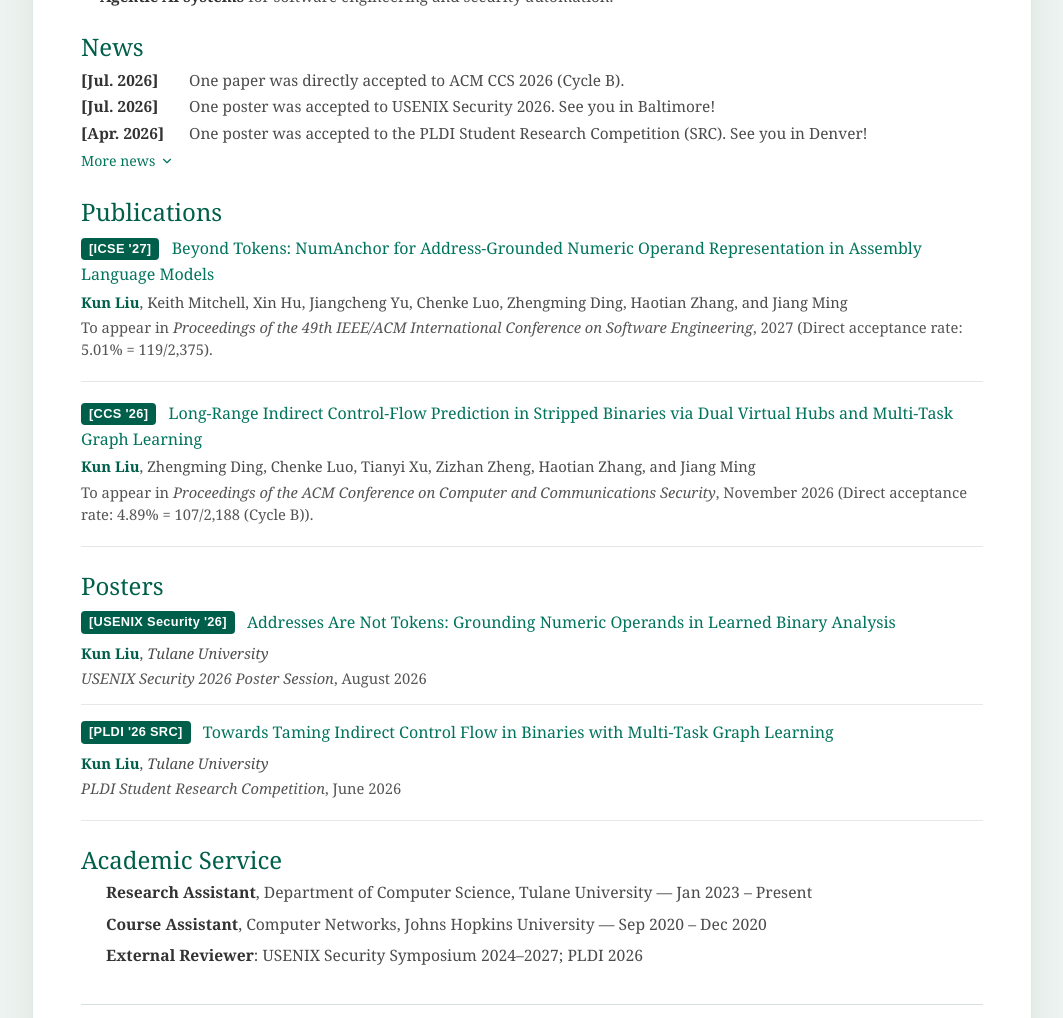
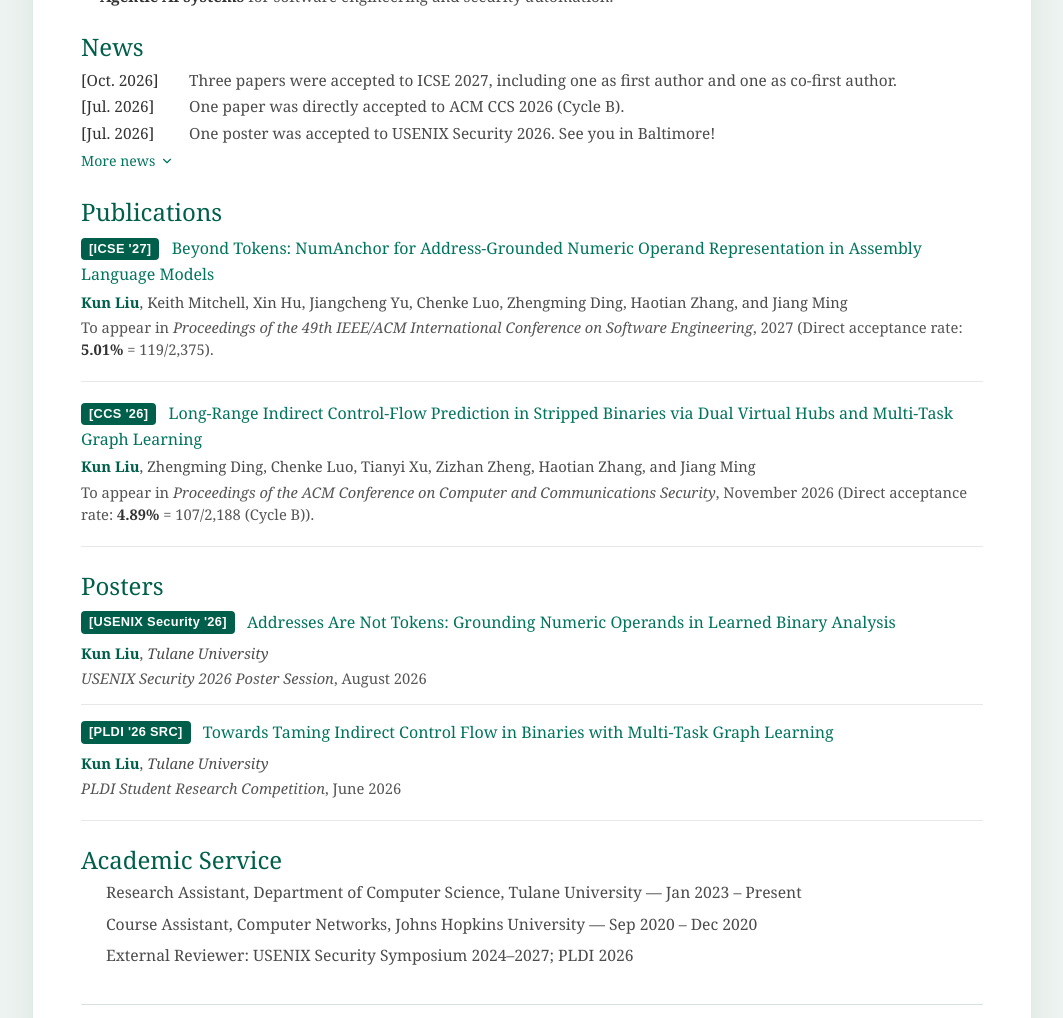
Before and after one commit to Ryan-hub-bit/ryan-hub-bit.github.io, a Next.js app: page / in a window 1280 px wide. Shown: the part 624-1642 px from the top of the page, without its empty margins (108-1171 px from the left). Built offline with nearby package versions, Linux system fonts and the light colour scheme.

Commit message:
Update ICSE news and refine text emphasis

```diff
--- a/app/globals.css
+++ b/app/globals.css
@@ -392,7 +392,7 @@
 
 .news-list time {
   color: #333;
-  font-weight: 600;
+  font-weight: 400;
   white-space: nowrap;
 }
 
--- a/app/page.tsx
+++ b/app/page.tsx
@@ -8,6 +8,11 @@
 import NewsList from "./news-list";
 
 const news = [
+  {
+    date: "Oct. 2026",
+    dateTime: "2026-10",
+    text: "Three papers were accepted to ICSE 2027, including one as first author and one as co-first author.",
+  },
   {
     date: "Jul. 2026",
     dateTime: "2026-07",
@@ -299,7 +304,9 @@
                     {publication.acceptance && (
                       <span className="acceptance-statistics">
                         {" (Direct acceptance rate: "}
-                        {(publication.acceptance.directAcceptances / publication.acceptance.submissions * 100).toFixed(2)}%
+                        <strong>
+                          {(publication.acceptance.directAcceptances / publication.acceptance.submissions * 100).toFixed(2)}%
+                        </strong>
                         {" = "}{publication.acceptance.directAcceptances}/{publication.acceptance.submissions.toLocaleString("en-US")}
                         {publication.acceptance.cycle && <> ({publication.acceptance.cycle})</>}
                         {")"}
@@ -344,15 +351,15 @@
           <h2>Academic Service</h2>
           <ul className="experience-list">
             <li>
-              <strong>Research Assistant</strong>, Department of Computer Science,
+              Research Assistant, Department of Computer Science,
               Tulane University — Jan 2023 – Present
             </li>
             <li>
-              <strong>Course Assistant</strong>, Computer Networks, Johns Hopkins
+              Course Assistant, Computer Networks, Johns Hopkins
               University — Sep 2020 – Dec 2020
             </li>
             <li>
-              <strong>External Reviewer</strong>: USENIX Security Symposium
+              External Reviewer: USENIX Security Symposium
               2024–2027; PLDI 2026
             </li>
           </ul>
```
